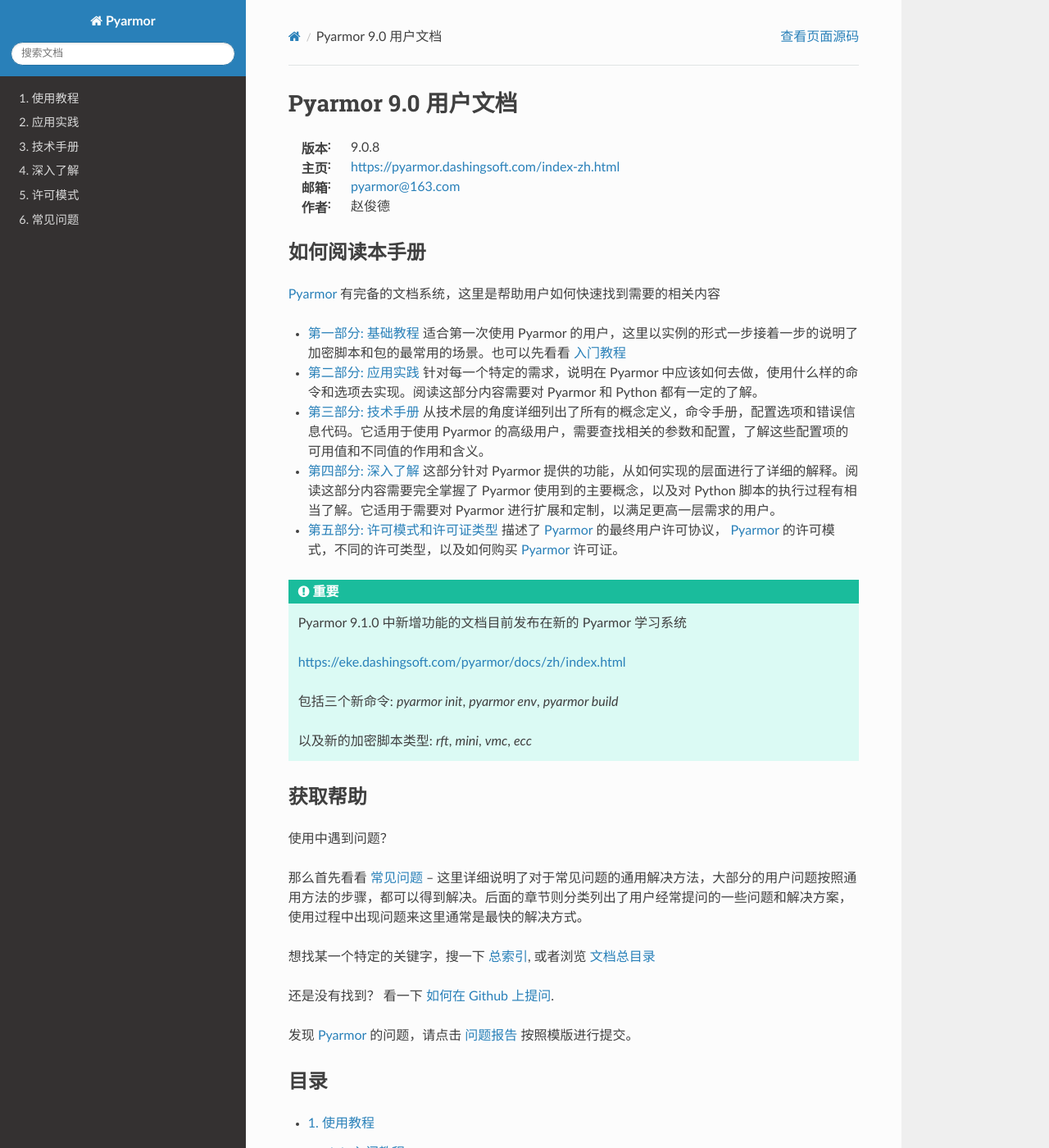
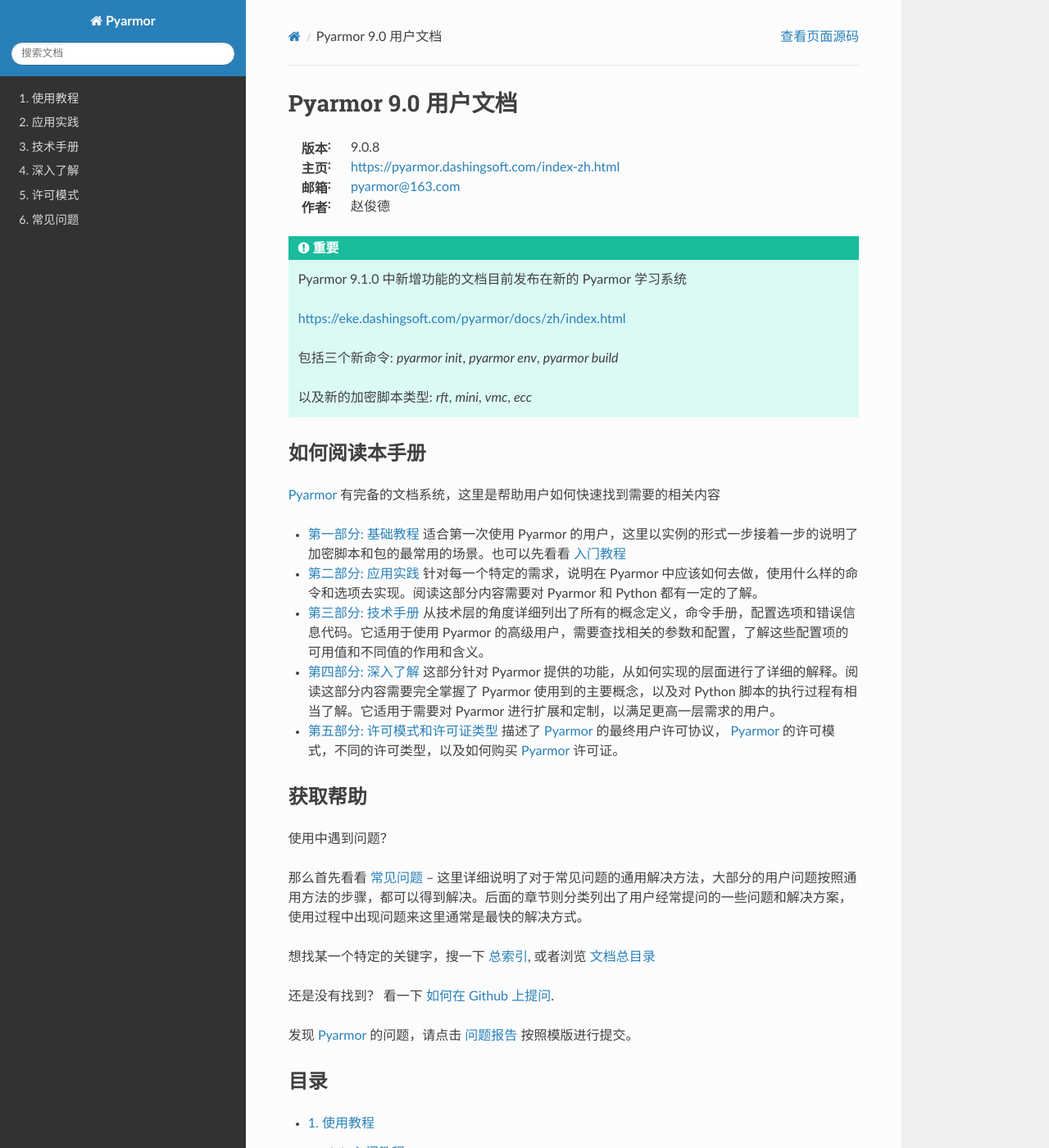
Before and after one commit to dashingsoft/pyarmor-docs-zh, a Sphinx documentation site: the page built from docs/index.rst, in a window 1280 px wide and 1400 px high. Shown: the whole window at 82% size. Built offline with Sphinx 7.4.7 and the Read the Docs theme 3.1.0, drawn with Linux system fonts in a browser that asks for light colours; some of the changed lines change nothing that is shown.

Commit message:
Refine doc

```diff
--- a/docs/index.rst
+++ b/docs/index.rst
@@ -6,6 +6,16 @@
 :主页: |Website|
 :邮箱: |Contact|
 :作者: |Author|
+
+.. important::
+
+   Pyarmor 9.1.0 中新增功能的文档目前发布在新的 Pyarmor 学习系统
+
+   https://eke.dashingsoft.com/pyarmor/docs/zh/index.html
+
+   包括三个新命令: `pyarmor init`, `pyarmor env`, `pyarmor build`
+
+   以及新的加密脚本类型: `rft`, `mini`, `vmc`, `ecc`
 
 如何阅读本手册
 ==============
@@ -21,16 +31,6 @@
 * :doc:`第四部分: 深入了解 <part-4>` 这部分针对 Pyarmor 提供的功能，从如何实现的层面进行了详细的解释。阅读这部分内容需要完全掌握了 Pyarmor 使用到的主要概念，以及对 Python 脚本的执行过程有相当了解。它适用于需要对 Pyarmor 进行扩展和定制，以满足更高一层需求的用户。
 
 * :doc:`第五部分: 许可模式和许可证类型 <licenses>` 描述了 |Pyarmor| 的最终用户许可协议， |Pyarmor| 的许可模式，不同的许可类型，以及如何购买 |Pyarmor| 许可证。
-
-.. important::
-
-   Pyarmor 9.1.0 中新增功能的文档目前发布在新的 Pyarmor 学习系统
-
-   https://eke.dashingsoft.com/pyarmor/docs/zh/index.html
-
-   包括三个新命令: `pyarmor init`, `pyarmor env`, `pyarmor build`
-
-   以及新的加密脚本类型: `rft`, `mini`, `vmc`, `ecc`
 
 获取帮助
 ========
```
